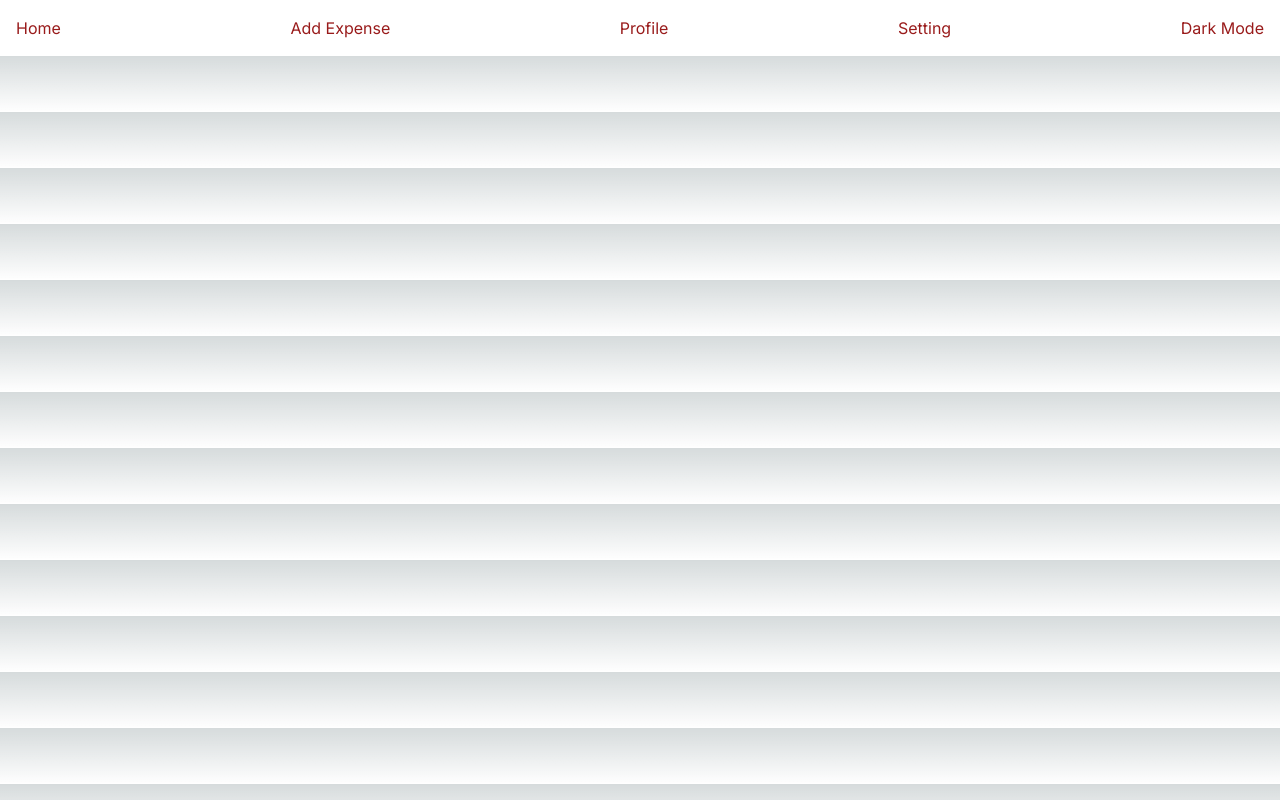
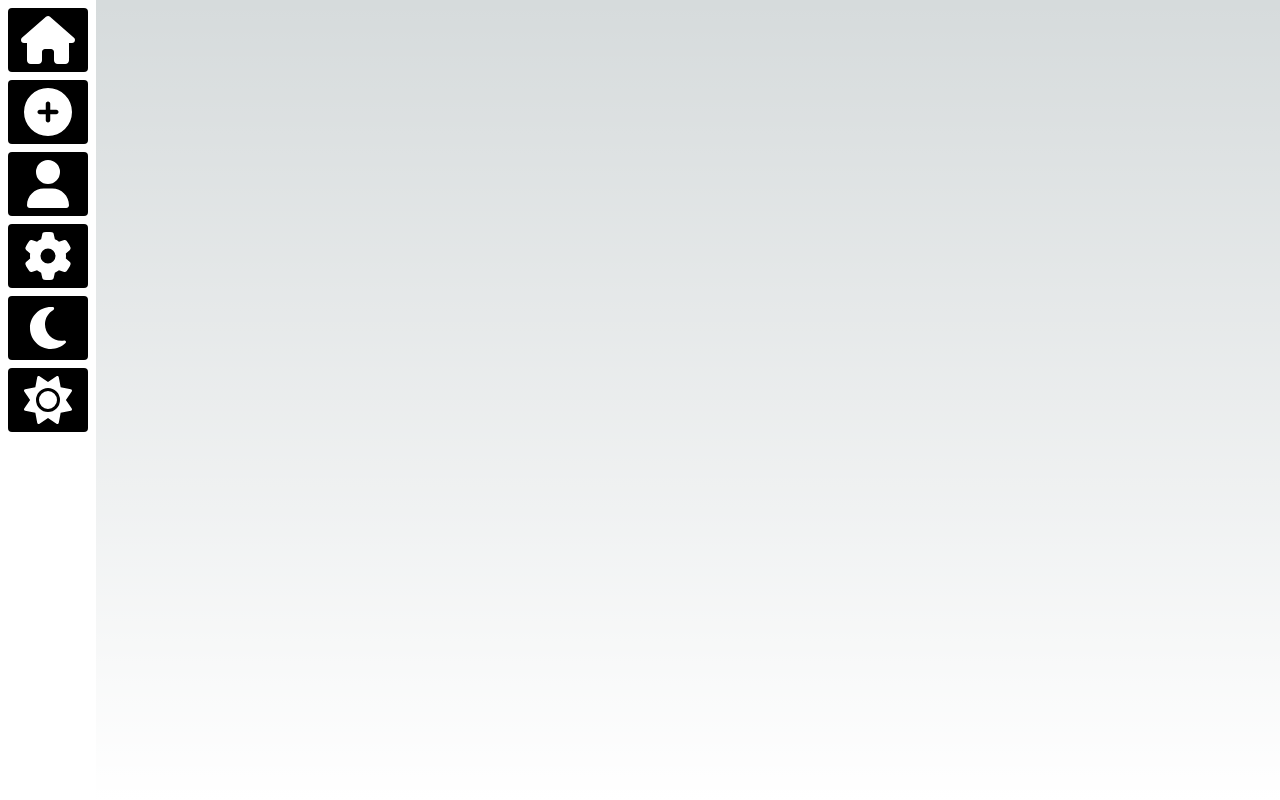
Before and after one commit to 11amanraj/expense-manager, a Next.js app: page / in a window 1280 px wide. Built offline with nearby package versions, Linux system fonts and the light colour scheme.

Commit message:
Added Icons for NavBar

```diff
--- a/components/NavBar.tsx
+++ b/components/NavBar.tsx
@@ -1,12 +1,17 @@
+import { FontAwesomeIcon } from '@fortawesome/react-fontawesome'
+import { faHouse, faCirclePlus, faUser, faGear, faSun, faMoon } from '@fortawesome/free-solid-svg-icons'
+import '@styles/navbar.css'
+
 export default function NavBar() {
   return (
-    <nav className="bg-white text-red-800 px-4 py-4">
-        <ul className="flex justify-between">
-            <li>Home</li>
-            <li>Add Expense</li>
-            <li>Profile</li>
-            <li>Setting</li>
-            <li>Dark Mode</li>
+    <nav className="bg-white text-red-800 px-2 py-2 md:h-screen md:w-24">
+        <ul className="nav_list">
+            <li><FontAwesomeIcon icon={faHouse}/></li>
+            <li><FontAwesomeIcon icon={faCirclePlus}/></li>
+            <li><FontAwesomeIcon icon={faUser}/></li>
+            <li><FontAwesomeIcon icon={faGear}/></li>
+            <li><FontAwesomeIcon icon={faMoon}/></li>
+            <li><FontAwesomeIcon icon={faSun}/></li>
         </ul>
     </nav>
   )
--- /dev/null
+++ b/styles/navbar.css
@@ -0,0 +1,12 @@
+.nav_list {
+    @apply flex justify-between gap-2 flex-row md:flex-col
+}
+
+.nav_list > li {
+    @apply bg-black px-2 py-2 rounded flex align-middle justify-center hover:bg-gray-800 cursor-pointer
+}
+
+.nav_list svg {
+    height: 3rem;
+    color: white;
+}
--- a/tailwind.config.js
+++ b/tailwind.config.js
@@ -13,6 +13,14 @@ module.exports = {
           'conic-gradient(from 180deg at 50% 50%, var(--tw-gradient-stops))',
       },
     },
+    theme: {
+      screens: {
+        'sm': '468px',
+        'md': '768px',
+        'lg': '1024px',
+        'xl': '1280px'
+      }
+    }
   },
   plugins: [],
 }
```
